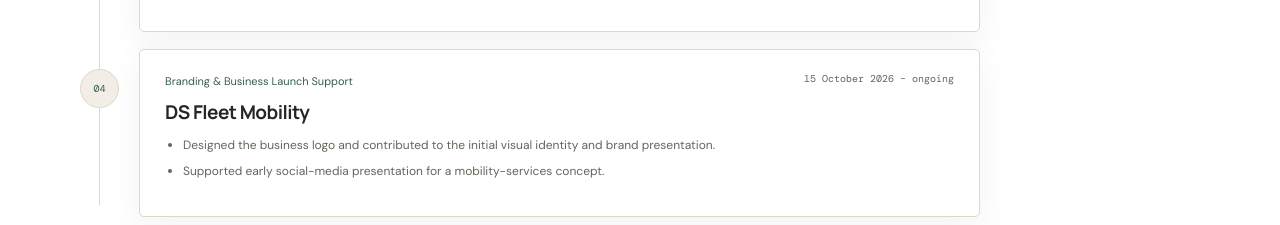
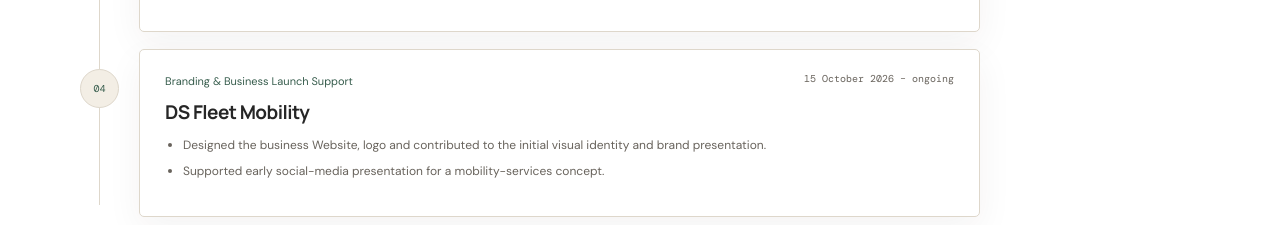
Before and after one commit to omsingodia/OmSaini-Portfolio, a React (Vite) app in the folder client/: page / in a window 1280 px wide. Shown: the part 2940-3165 px from the top of the page. Built offline with nearby package versions, Linux system fonts and the light colour scheme; no server answers.

Commit message:
word mistake2.o

```diff
--- a/client/src/data.js
+++ b/client/src/data.js
@@ -98,7 +98,7 @@ export const experience = [
     subtitle: 'Branding & Business Launch Support',
     date: '15 October 2026 – ongoing',
     points: [
-      'Designed the business logo and contributed to the initial visual identity and brand presentation.',
+      'Designed the business Website, logo and contributed to the initial visual identity and brand presentation.',
       'Supported early social-media presentation for a mobility-services concept.',
     ],
   },
```
